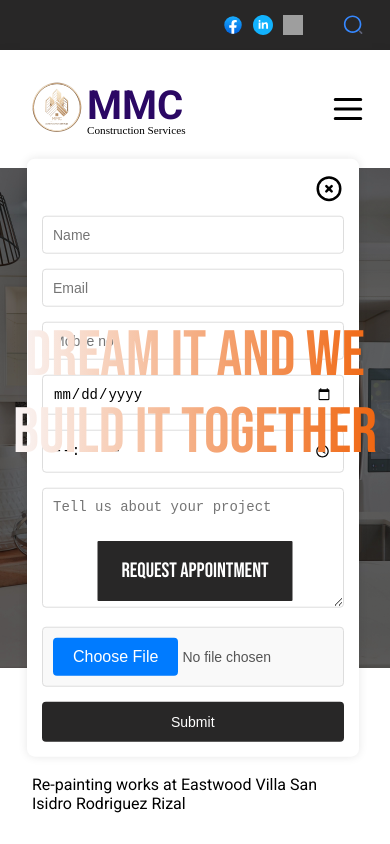
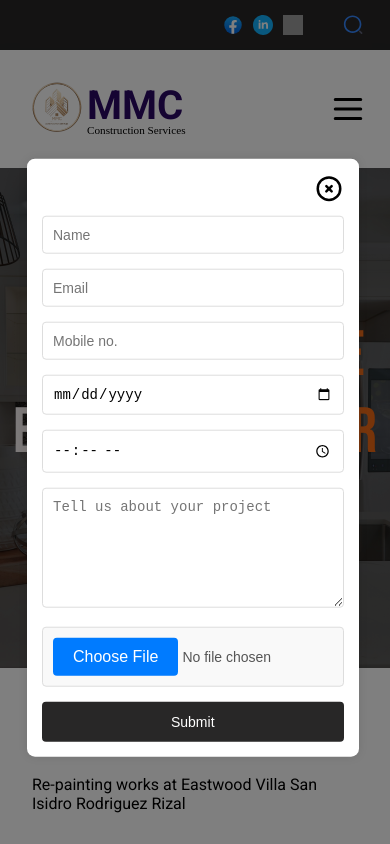
Before and after one commit to melvzz1204/MMC, a React (Vite) app: page / in a window 390 px wide. Both pictures are taken after a click on the button "Request Appointment". Shown: the top 844 px of the page. Built offline with nearby package versions, Linux system fonts and the light colour scheme; grey boxes are pictures that could not be loaded; a web font is replaced by a local one.

Commit message:
mycommit

```diff
--- a/src/component/appointmentform.jsx
+++ b/src/component/appointmentform.jsx
@@ -51,6 +51,7 @@ export default function AppointmentForm({ hideform, setHideForm }) {
   return (
     <>
       {hideform && (
+        <div className="backdrop">
           <div className="appointment-form">
             <div className="formBtnclose-container">
               <img
@@ -103,7 +104,11 @@ export default function AppointmentForm({ hideform, setHideForm }) {
                 required
               />
               {/* Image upload here */}
-            <input type="file" accept="image/*" onChange={handleImageChange} />
+              <input
+                type="file"
+                accept="image/*"
+                onChange={handleImageChange}
+              />
               {selectedImage && (
                 <img
                   src={selectedImage}
@@ -116,6 +121,7 @@ export default function AppointmentForm({ hideform, setHideForm }) {
               </button>
             </form>
           </div>
+        </div>
       )}
     </>
   );
--- a/src/css/appointmentform.css
+++ b/src/css/appointmentform.css
@@ -1,17 +1,3 @@
-.appointment-form-overlay {
-  position: fixed;
-  top: 0;
-  left: 0;
-  width: 100%;
-  height: 100%;
-  background: rgba(0, 0, 0, 0.5);
-  display: flex;
-  justify-content: center;
-  align-items: center;
-  z-index: 1000;
-}
-
-/* Add animation keyframes */
 @keyframes popup {
   from {
     opacity: 0;
@@ -24,7 +10,6 @@
 }
 
 .appointment-form {
-  /*  display: none; */
   background: #fff;
   padding: 20px;
   border-radius: 8px;
@@ -35,7 +20,8 @@
   top: 40%;
   left: 7%;
   transform: translate(-50, -50);
-  animation: popup 0.3s ease-out forwards; /* Apply the animation */
+  animation: popup 0.3s ease-out forwards;
+  z-index: 5;
 }
 
 .appointment-form h2 {
@@ -128,4 +114,16 @@
     justify-content: end;
     margin-bottom: 12px;
   }
+  .backdrop {
+    position: fixed;
+    top: 0;
+    left: 0;
+    width: 100%;
+    height: 100%;
+    background-color: rgba(0, 0, 0, 0.5); /* Semi-transparent black */
+    display: flex;
+    justify-content: center;
+    align-items: center;
+    z-index: 1000; /* Ensure it's on top of other content */
+  }
 }
--- a/src/css/content.css
+++ b/src/css/content.css
@@ -13,7 +13,7 @@
     text-align: center;
     transform: translate(-50%, -50%);
     color: aliceblue;
-    z-index: 3;
+    z-index: 1;
     background: linear-gradient(to right, #fafbff, #f06108);
     -webkit-background-clip: text;
     -webkit-text-fill-color: transparent;
@@ -39,7 +39,7 @@
     width: 50%;
     height: 60px;
     position: absolute;
-    z-index: 5;
+    z-index: 1;
     font-size: 1.3em;
   }
   .img-content {
```
Lines whose indentation alone changed are shown as unchanged.
